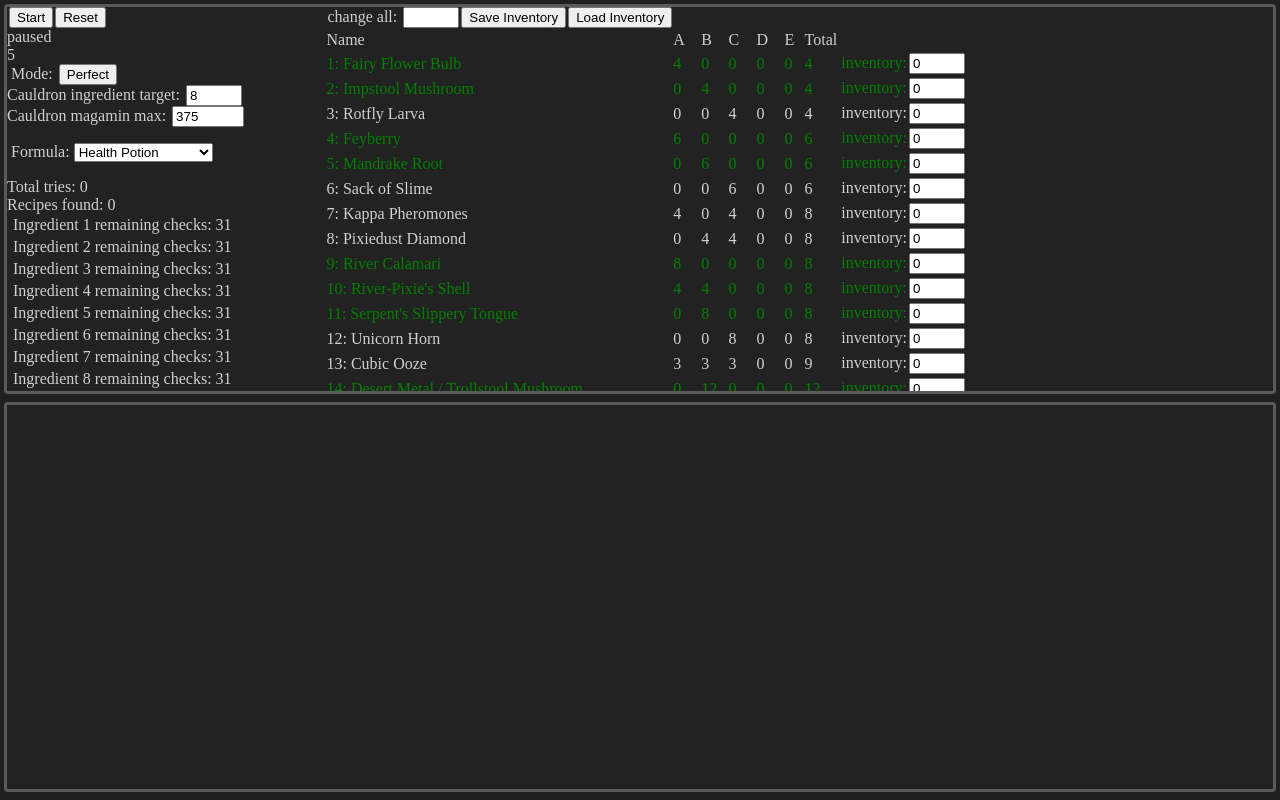
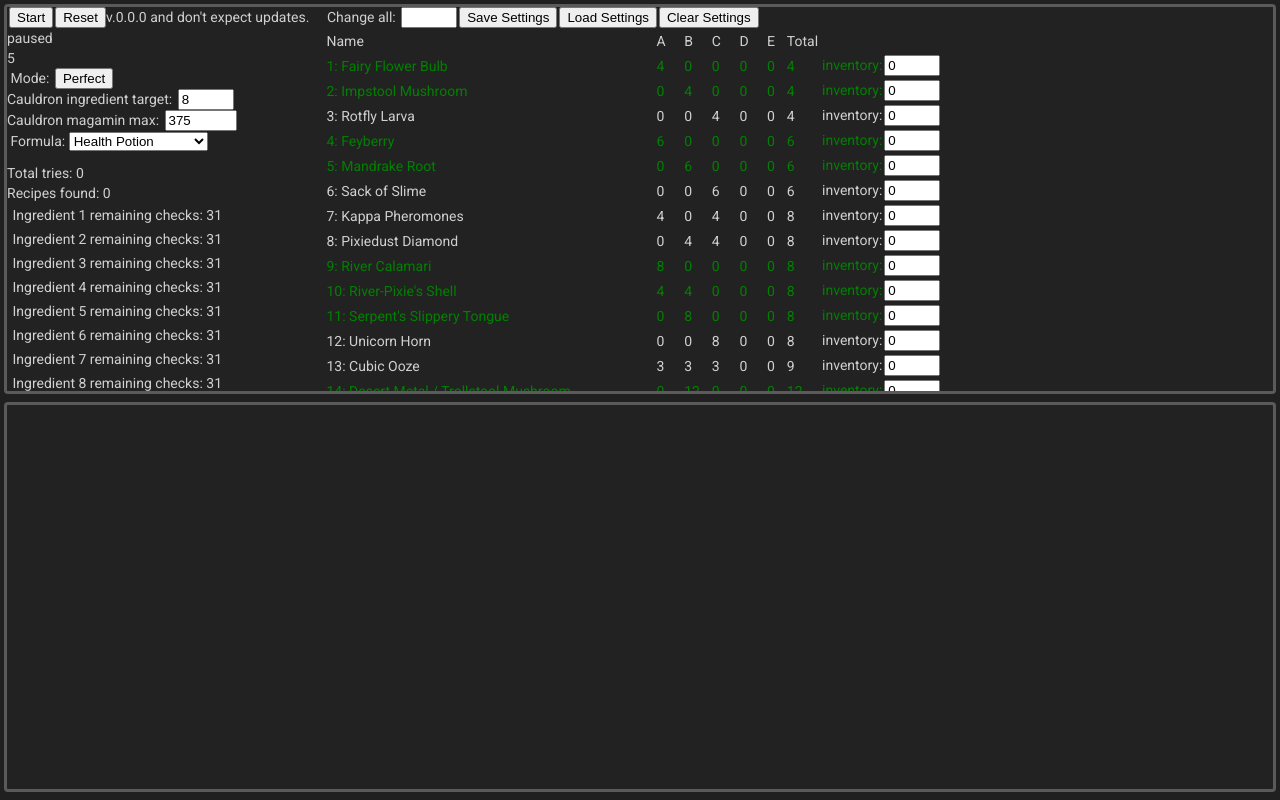
Before and after one commit to SimDing/PotionomicsRecipeOptimizer, an Angular app: page / in a window 1280 px wide. Built offline with nearby package versions, Linux system fonts and the light colour scheme.

Commit message:
Pissing around and adding angular materials

```diff
--- a/angular.json
+++ b/angular.json
@@ -20,7 +20,7 @@
         "build": {
           "builder": "@angular-devkit/build-angular:browser",
           "options": {
-            "outputPath": "dist/potionomicsrecipebruteforcer",
+            "outputPath": "dist/PotionomicsRecipeBruteforcer",
             "index": "src/index.html",
             "main": "src/main.ts",
             "polyfills": "src/polyfills.ts",
@@ -31,6 +31,7 @@
               "src/assets"
             ],
             "styles": [
+              "./node_modules/@angular/material/prebuilt-themes/indigo-pink.css",
               "src/styles.less"
             ],
             "scripts": []
@@ -99,6 +100,7 @@
               "src/assets"
             ],
             "styles": [
+              "./node_modules/@angular/material/prebuilt-themes/indigo-pink.css",
               "src/styles.less"
             ],
             "scripts": []
--- a/package.json
+++ b/package.json
@@ -11,10 +11,12 @@
   "private": true,
   "dependencies": {
     "@angular/animations": "^14.1.0",
+    "@angular/cdk": "^14.2.6",
     "@angular/common": "^14.1.0",
     "@angular/compiler": "^14.1.0",
     "@angular/core": "^14.1.0",
     "@angular/forms": "^14.1.0",
+    "@angular/material": "^14.2.6",
     "@angular/platform-browser": "^14.1.0",
     "@angular/platform-browser-dynamic": "^14.1.0",
     "@angular/router": "^14.1.0",
--- a/src/app/app.component.html
+++ b/src/app/app.component.html
@@ -4,6 +4,7 @@
             <button *ngIf="!mainLoopService.started" (click)="startClick()">Start</button>
             <button *ngIf="!mainLoopService.started" (click)="resetClick()">Reset</button>
             <button *ngIf="mainLoopService.started" (click)="startClick()">Pause</button>
+            <span [matTooltipShowDelay]="500" matTooltip="I only did this for fun and for my own use, sharing it was an afterthought.">v.0.0.0 and don't expect updates.</span>
             <div *ngIf="!mainLoopService.started">paused</div>
             <div>{{(mainLoopService.currentTime - mainLoopService.refreshTime) / 1000}}</div>
             Mode: <button (click)="modeClick()">{{combinationService.superMode ? "Super" : "Perfect"}}</button>
@@ -23,9 +24,10 @@
             </table>
         </div>
         <div class="rightPanel">
-            change all: <input type="number" min="0" max="20" (change)="allAvailChange($event)">
-            <button (click)="combinationService.saveData()">Save Inventory</button>
-            <button (click)="combinationService.loadData()">Load Inventory</button>
+            Change all: <input type="number" min="0" max="20" (change)="allAvailChange($event)">
+            <button (click)="combinationService.saveData()">Save Settings</button>
+            <button (click)="combinationService.loadData()">Load Settings</button>
+            <button (click)="combinationService.clearData()">Clear Settings</button>
             <table *ngIf="!mainLoopService.started">
                 <tr>
                     <td>Name</td>
--- a/src/app/combination.service.ts
+++ b/src/app/combination.service.ts
@@ -157,7 +157,6 @@ export class CombinationService {
   }
 
   loadData() {
-    let fillSize = this.ingredientsService.ingredients.length - 1;
     const str = window.localStorage.getItem("AvailableIngredients");
     if (this.ingredientsService.ingredients.length < 2){
       this.ingredientsService.parseCSV()
@@ -180,6 +179,10 @@ export class CombinationService {
         this.ingredAvail.push(0);
       }
     }
+  }
+
+  clearData(){
+    window.localStorage.removeItem("AvailableIngredients");
   }
 
   buildIngredientsSuper(arr: IngredientStats[] = this.ingredientsService.ingredients) {
--- a/src/index.html
+++ b/src/index.html
@@ -6,8 +6,11 @@
   <base href=".">
   <meta name="viewport" content="width=device-width, initial-scale=1">
   <link rel="icon" type="image/x-icon" href="favicon.ico">
+  <link rel="preconnect" href="https://fonts.gstatic.com">
+  <link href="https://fonts.googleapis.com/css2?family=Roboto:wght@300;400;500&display=swap" rel="stylesheet">
+  <link href="https://fonts.googleapis.com/icon?family=Material+Icons" rel="stylesheet">
 </head>
-<body>
+<body class="mat-typography">
   <app-root></app-root>
 </body>
 </html>
--- a/src/styles.less
+++ b/src/styles.less
@@ -7,3 +7,17 @@
     --buttonColor: #373737;
     --buttonBorder: #999999;
 }
+
+html,
+body {
+    height: 100%;
+}
+
+body {
+    margin: 0;
+    font-family: Roboto, "Helvetica Neue", sans-serif;
+}
+
+.mat-tooltip {
+    font-size: 14px !important;
+}
```
Also changed, not shown: src/app/app.module.ts (+8 -2 lines), 1 other file (tests, documents, lock files or other folders).
